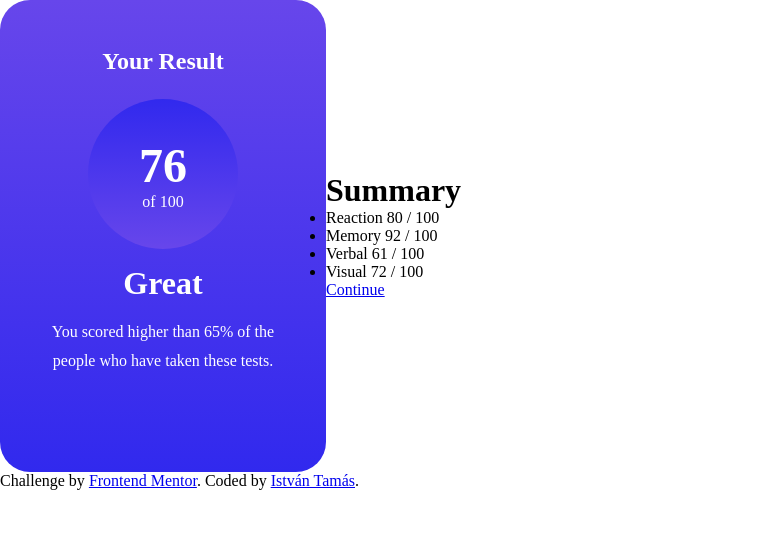
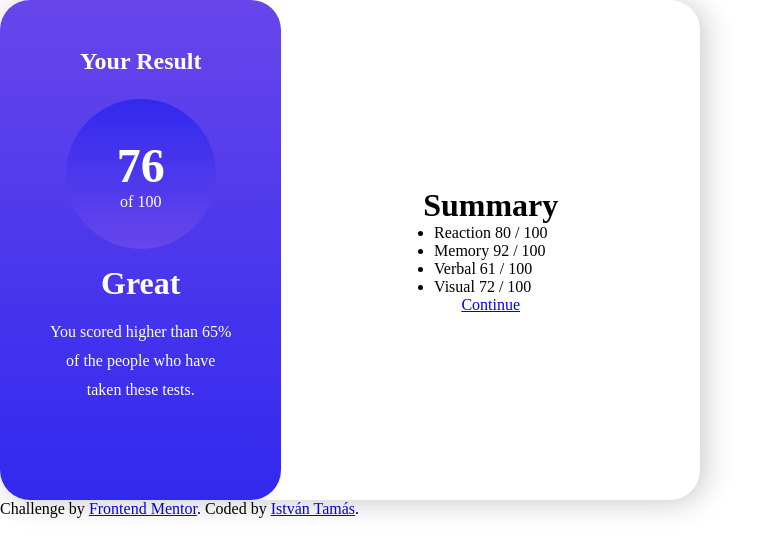
Before and after one commit to istvan-tamas/frontend-mentor-results-summary, a plain HTML site: page index.html in a window 1280 px wide. Shown: the whole page, without its empty margins (0-779 px from the left). Drawn offline with Linux system fonts and the light colour scheme.

Commit message:
Added basic styling to the summary

```diff
--- a/css/style.css
+++ b/css/style.css
@@ -7,7 +7,12 @@
 #card {
 	display: flex;
 	align-items: center;
+	box-shadow: 5px 2px 30px #c9c9c9;
+	width: 700px;
+	border-radius: 30px;
 }
+
+/* result side side */
 
 #result {
 	padding: 3em;
@@ -67,3 +72,14 @@
 	line-height: 1.8em;
 	text-align: center;
 }
+
+/* summary side */
+
+#summary {
+	padding: 3em;
+	border-radius: 30px;
+	display: flex;
+	flex-direction: column;
+	align-items: center;
+	width: 400px;
+}
```
